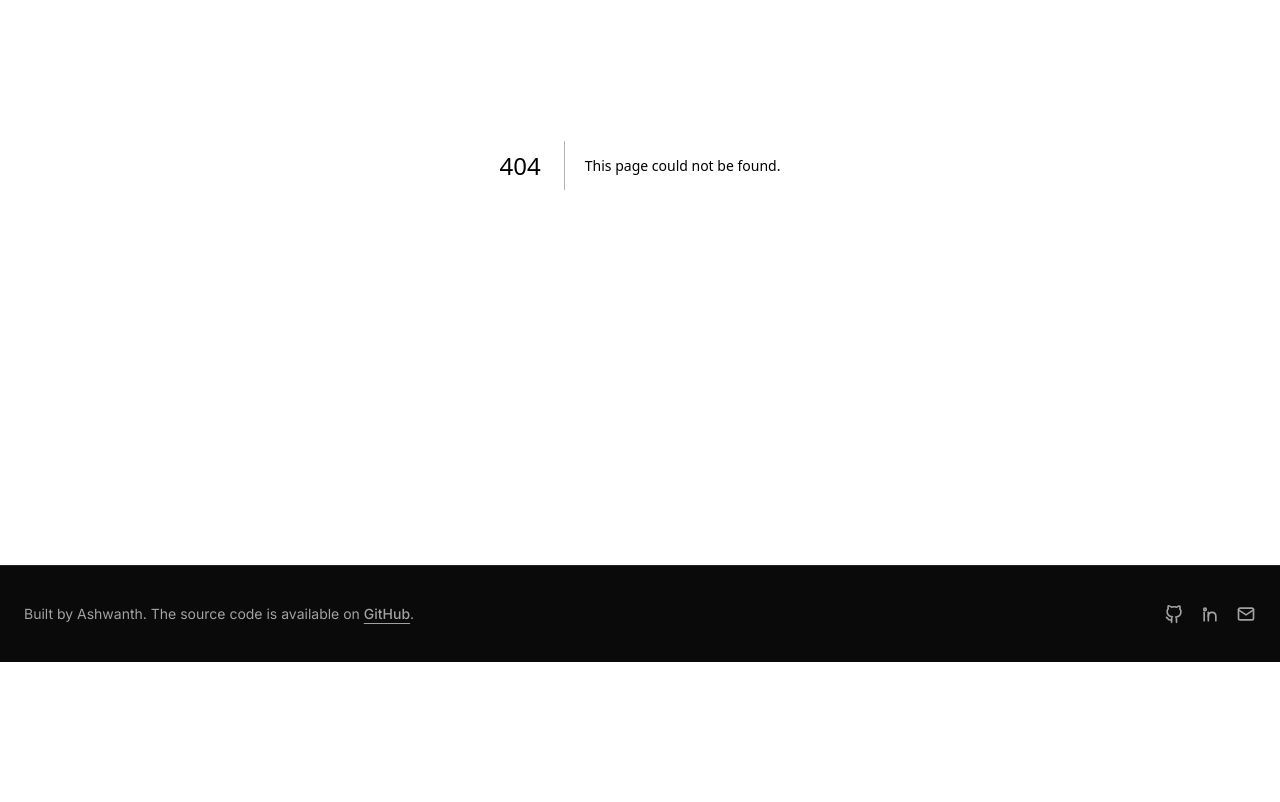
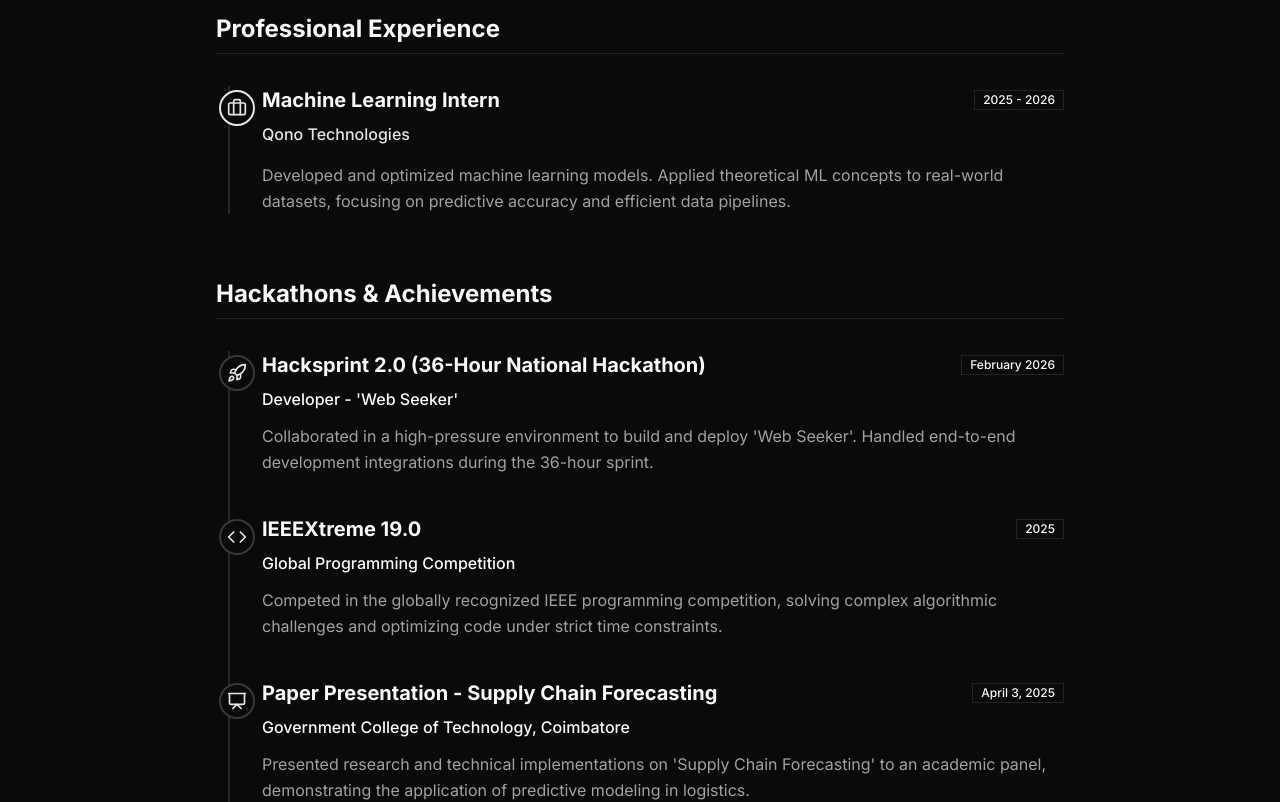
Before and after one commit to 007ash/My-Portfolio, a Next.js app: page /experience in a window 1280 px wide. Before the commit this address had no page. Shown: the part 300-1102 px from the top of the page. Before the commit the page ends 962 px from the top, so only its background shows below. Built offline with nearby package versions, Linux system fonts and the light colour scheme.

Commit message:
experience page

```diff
--- /dev/null
+++ b/src/app/experience/page.tsx
@@ -0,0 +1,114 @@
+import { Briefcase, Trophy, Code, Presentation, Rocket } from "lucide-react";
+import { Badge } from "@/components/ui/badge";
+
+// 1. Professional Experience Data
+const experiences = [
+  {
+    id: "exp-1",
+    role: "Machine Learning Intern",
+    company: "Qono Technologies",
+    date: "2025 - 2026",
+    description: "Developed and optimized machine learning models. Applied theoretical ML concepts to real-world datasets, focusing on predictive accuracy and efficient data pipelines.",
+    icon: <Briefcase className="h-5 w-5 text-primary" />,
+  }
+];
+
+// 2. Hackathons & Achievements Data
+const achievements = [
+  {
+    id: "ach-1",
+    title: "Hacksprint 2.0 (36-Hour National Hackathon)",
+    role: "Developer - 'Web Seeker'",
+    date: "February 2026",
+    description: "Collaborated in a high-pressure environment to build and deploy 'Web Seeker'. Handled end-to-end development integrations during the 36-hour sprint.",
+    icon: <Rocket className="h-5 w-5 text-primary" />,
+  },
+  {
+    id: "ach-2",
+    title: "IEEEXtreme 19.0",
+    role: "Global Programming Competition",
+    date: "2025",
+    description: "Competed in the globally recognized IEEE programming competition, solving complex algorithmic challenges and optimizing code under strict time constraints.",
+    icon: <Code className="h-5 w-5 text-primary" />,
+  },
+  {
+    id: "ach-3",
+    title: "Paper Presentation - Supply Chain Forecasting",
+    role: "Government College of Technology, Coimbatore",
+    date: "April 3, 2025",
+    description: "Presented research and technical implementations on 'Supply Chain Forecasting' to an academic panel, demonstrating the application of predictive modeling in logistics.",
+    icon: <Presentation className="h-5 w-5 text-primary" />,
+  },
+  {
+    id: "ach-4",
+    title: "100 Days Badge - 2025",
+    role: "LeetCode",
+    date: "2025",
+    description: "Earned the 100 Days Badge by consistently solving Data Structures and Algorithms (DSA) problems, demonstrating a sustained commitment to algorithmic proficiency.",
+    icon: <Trophy className="h-5 w-5 text-primary" />,
+  }
+];
+
+export default function ExperiencePage() {
+  return (
+    <main className="container mx-auto py-16 px-6 max-w-4xl flex flex-col gap-16">
+
+      {/* Header Section */}
+      <section className="flex flex-col gap-4">
+        <h1 className="text-4xl md:text-5xl font-extrabold tracking-tight">Experience & Milestones</h1>
+        <p className="text-muted-foreground text-lg max-w-2xl">
+          A timeline of my professional roles, competitive programming achievements, and hackathon sprints.
+        </p>
+      </section>
+
+      {/* Experience Timeline */}
+      <section className="flex flex-col gap-8">
+        <h2 className="text-2xl font-bold border-b pb-2">Professional Experience</h2>
+        <div className="flex flex-col gap-8 border-l-2 border-muted ml-3 pl-8 relative">
+          {experiences.map((exp) => (
+            <div key={exp.id} className="relative flex flex-col gap-2">
+              {/* Timeline Node */}
+              <div className="absolute -left-[43px] top-1 bg-background border-2 border-primary rounded-full p-1.5">
+                {exp.icon}
+              </div>
+
+              <div className="flex flex-col md:flex-row md:items-center justify-between gap-2">
+                <h3 className="text-xl font-bold">{exp.role}</h3>
+                <Badge variant="outline" className="w-fit">{exp.date}</Badge>
+              </div>
+              <h4 className="text-primary font-medium">{exp.company}</h4>
+              <p className="text-muted-foreground mt-2 leading-relaxed">
+                {exp.description}
+              </p>
+            </div>
+          ))}
+        </div>
+      </section>
+
+      {/* Achievements Timeline */}
+      <section className="flex flex-col gap-8">
+        <h2 className="text-2xl font-bold border-b pb-2">Hackathons & Achievements</h2>
+        <div className="flex flex-col gap-10 border-l-2 border-muted ml-3 pl-8 relative">
+          {achievements.map((ach) => (
+            <div key={ach.id} className="relative flex flex-col gap-2">
+              {/* Timeline Node */}
+              <div className="absolute -left-[43px] top-1 bg-background border-2 border-muted-foreground/30 rounded-full p-1.5 text-muted-foreground">
+                {ach.icon}
+              </div>
+
+              <div className="flex flex-col md:flex-row md:items-center justify-between gap-2">
+                <h3 className="text-xl font-bold">{ach.title}</h3>
+                <Badge variant="outline" className="w-fit">{ach.date}</Badge>
+              </div>
+              <h4 className="text-foreground font-medium">{ach.role}</h4>
+              <p className="text-muted-foreground mt-1 leading-relaxed">
+                {ach.description}
+              </p>
+            </div>
+          ))}
+        </div>
+      </section>
+
+    </main>
+  );
+}
```
